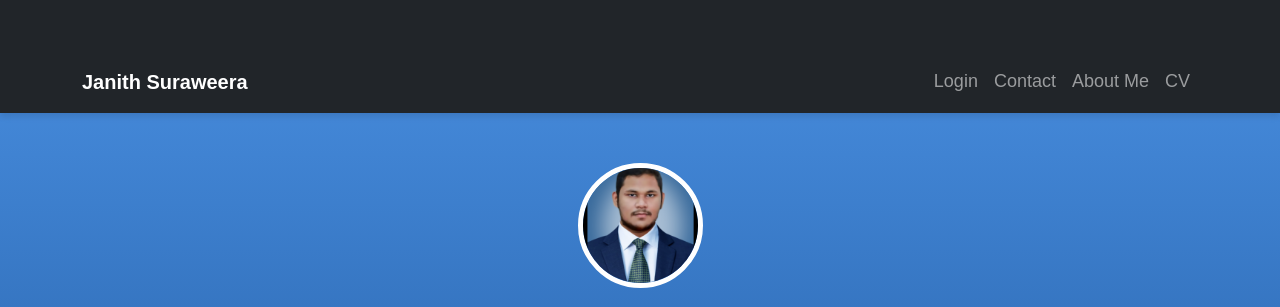
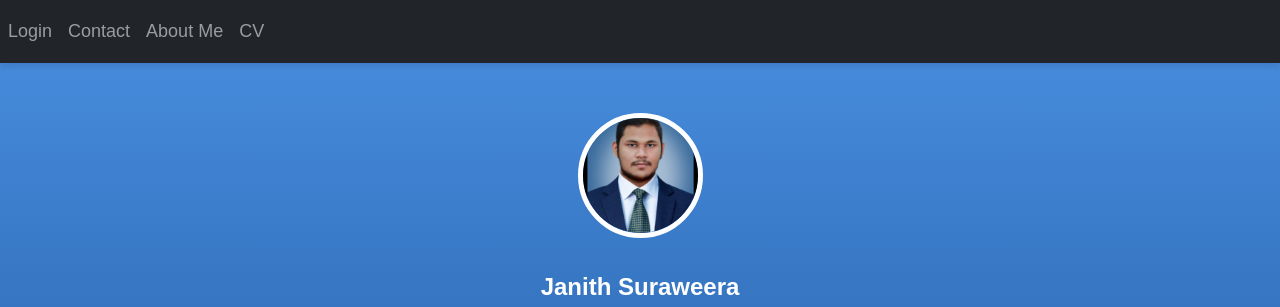
Before and after one commit to janithsuraweera/contactform, a plain HTML site: page index.html in a window 1280 px wide. Shown: the top 307 px of the page. Drawn offline with nearby package versions, Linux system fonts and the light colour scheme.

Commit message:
index 11v

```diff
--- a/index.html
+++ b/index.html
@@ -14,8 +14,8 @@
 </head>
 <body>
     <nav class="navbar navbar-expand-lg navbar-dark bg-dark">
-        <div class="container">
-            <a class="navbar-brand" href="#">Janith Suraweera</a>
+        <div class="container2">
+            <!-- <a class="navbar-brand" href="#">Janith Suraweera</a> -->
             <button class="navbar-toggler" type="button" data-bs-toggle="collapse" data-bs-target="#navbarNav">
                 <span class="navbar-toggler-icon"></span>
             </button>
```
